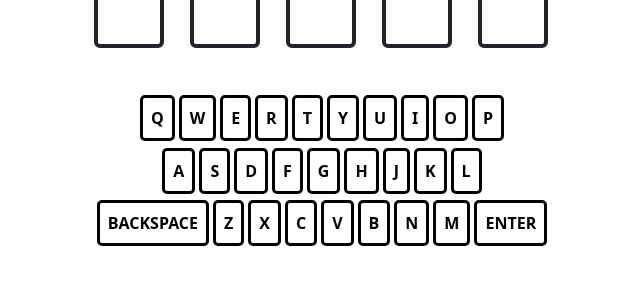
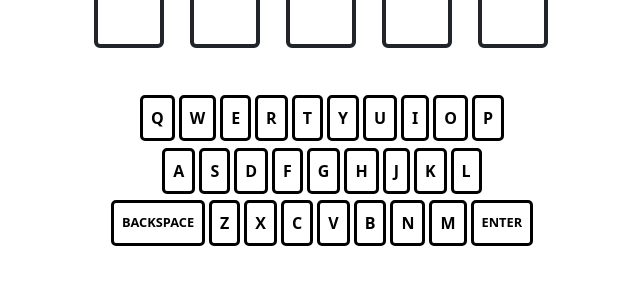
Before and after one commit to ben-23-96/wordle, a Node server app: page / in a window 1280 px wide. Shown: the part 418-718 px from the top of the page, without its empty margins (318-958 px from the left). Run offline with Node 20, Linux system fonts and the light colour scheme; the visitor is signed in with stand-in values (Sample User, id 1); data that the repository does not hold is empty.

Commit message:
style change

```diff
--- a/app.js
+++ b/app.js
@@ -5,7 +5,6 @@ const cookieParser = require("cookie-parser")
 const path = require('path')
 const bcrypt = require('bcryptjs')
 const connection = require('./db')
-const fs = require('fs')
 
 
 const app = express()
--- a/public/css/mystyle.css
+++ b/public/css/mystyle.css
@@ -43,3 +43,7 @@
     cursor: pointer;
     text-transform: uppercase;
 }
+
+.large-button {
+    font-size: 0.8rem;
+}
--- a/views/index.ejs
+++ b/views/index.ejs
@@ -117,7 +117,7 @@
                         <button class="keyboard-button" id="l">l</button>
                     </div>
                     <div class="keyboard-row">
-                        <button class="keyboard-button">Backspace</button>
+                        <button class="keyboard-button large-button">Backspace</button>
                         <button class="keyboard-button" id="z">z</button>
                         <button class="keyboard-button" id="x">x</button>
                         <button class="keyboard-button" id="c">c</button>
@@ -125,7 +125,7 @@
                         <button class="keyboard-button" id="b">b</button>
                         <button class="keyboard-button" id="n">n</button>
                         <button class="keyboard-button" id="m">m</button>
-                        <button class="keyboard-button">Enter</button>
+                        <button class="keyboard-button large-button">Enter</button>
                     </div>
                 </div>
 
```
